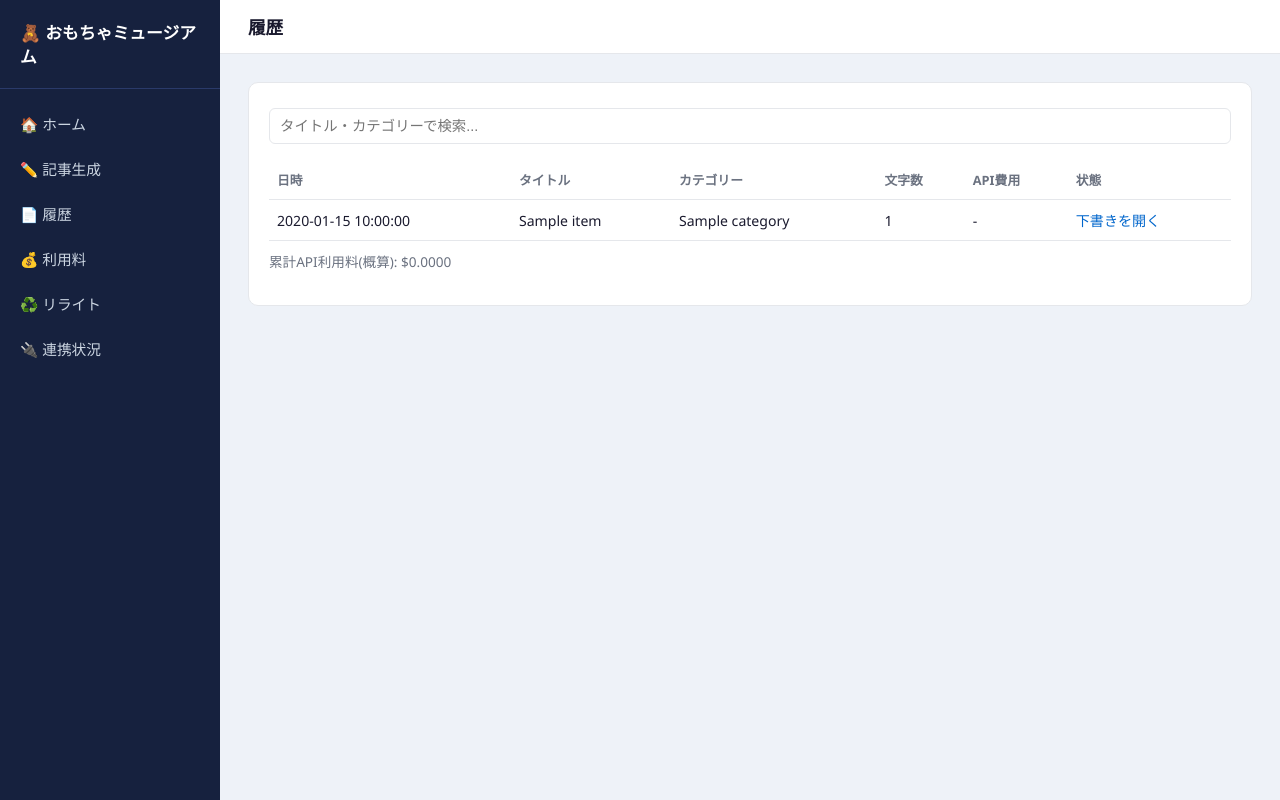
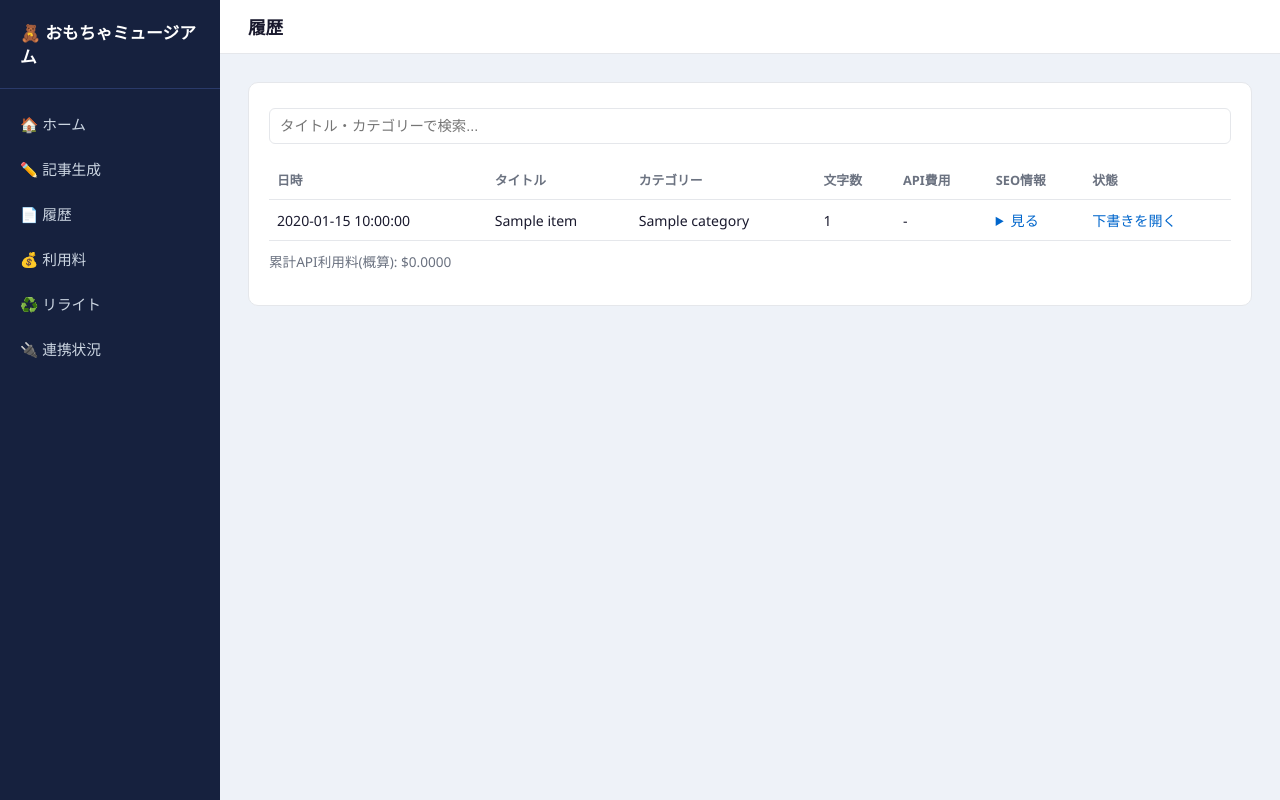
Before and after one commit to sisyamo127/sisyamo127.github.io, a Flask app: template scripts/webapp/templates/history.html in a window 1280 px wide. Run offline with Flask 3, Linux system fonts and the light colour scheme; the template is opened without the code that fills it: most values are stand-ins (such as "Sample title", 1, 10 or a date in 2020).

Commit message:
履歴一覧に既存記事のSEO情報を表示
history.jsonにはseo_title/meta_description/keywordsが保存済みだったが
履歴一覧画面には表示していなかった。各行に「SEO情報」列を追加し、
クリックで展開してSEOタイトル・メタディスクリプション・キーワードを
確認できるようにした(過去に生成した記事も含む)。

Co-Authored-By: Claude Sonnet 5 <noreply@anthropic.com>
Claude-Session: https://claude.ai/code/session_01PzEKRQfmMpSUpb8zWx3GQ2

```diff
--- a/scripts/webapp/templates/history.html
+++ b/scripts/webapp/templates/history.html
@@ -7,7 +7,7 @@
   <input type="text" id="searchBox" placeholder="タイトル・カテゴリーで検索..." style="margin-bottom:16px;">
   {% if history %}
   <table id="historyTable">
-    <tr><th>日時</th><th>タイトル</th><th>カテゴリー</th><th>文字数</th><th>API費用</th><th>状態</th></tr>
+    <tr><th>日時</th><th>タイトル</th><th>カテゴリー</th><th>文字数</th><th>API費用</th><th>SEO情報</th><th>状態</th></tr>
     {% for item in history %}
     <tr>
       <td>{{ item.created_at }}</td>
@@ -15,6 +15,20 @@
       <td>{{ item.category }}</td>
       <td>{{ item.char_count }}</td>
       <td>{% if item.usage %}${{ "%.4f"|format(item.usage.cost_usd) }}{% else %}-{% endif %}</td>
+      <td>
+        {% if item.seo_title or item.meta_description or item.keywords %}
+        <details>
+          <summary style="cursor:pointer;color:#0066cc;">見る</summary>
+          <div style="background:#f9fafb;border:1px solid #e5e7eb;border-radius:8px;padding:10px;margin-top:6px;font-size:0.8rem;min-width:260px;max-width:360px;">
+            <p style="margin:0 0 4px;"><strong>SEOタイトル:</strong> {{ item.seo_title or item.title }}</p>
+            <p style="margin:0 0 4px;"><strong>メタディスクリプション:</strong> {{ item.meta_description or "" }}</p>
+            <p style="margin:0;"><strong>メタキーワード:</strong> {{ (item.keywords or [])|join(", ") }}</p>
+          </div>
+        </details>
+        {% else %}
+        -
+        {% endif %}
+      </td>
       <td>
         {% if item.wp_link %}
         <a class="link" href="{{ item.wp_link }}" target="_blank">下書きを開く</a>
```
